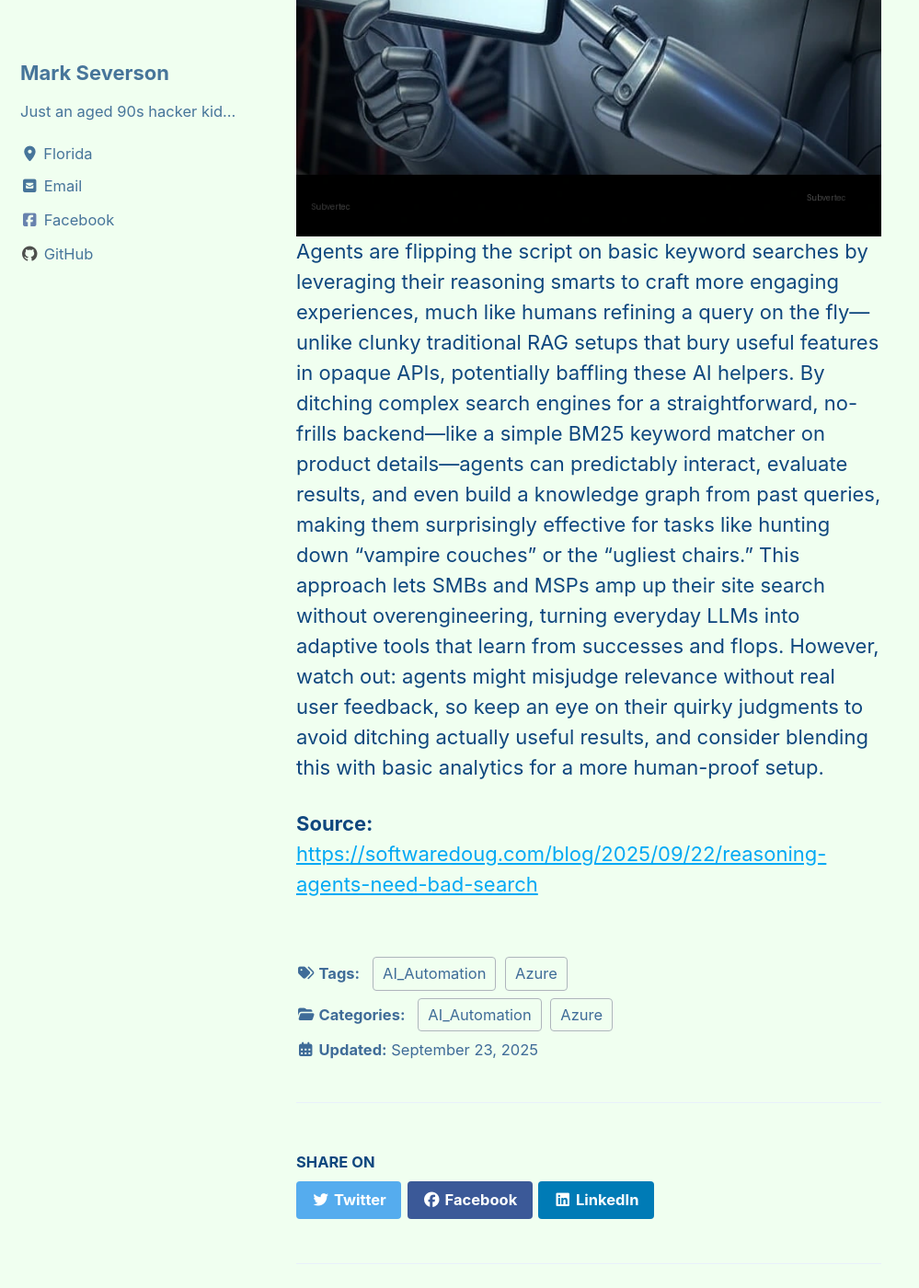
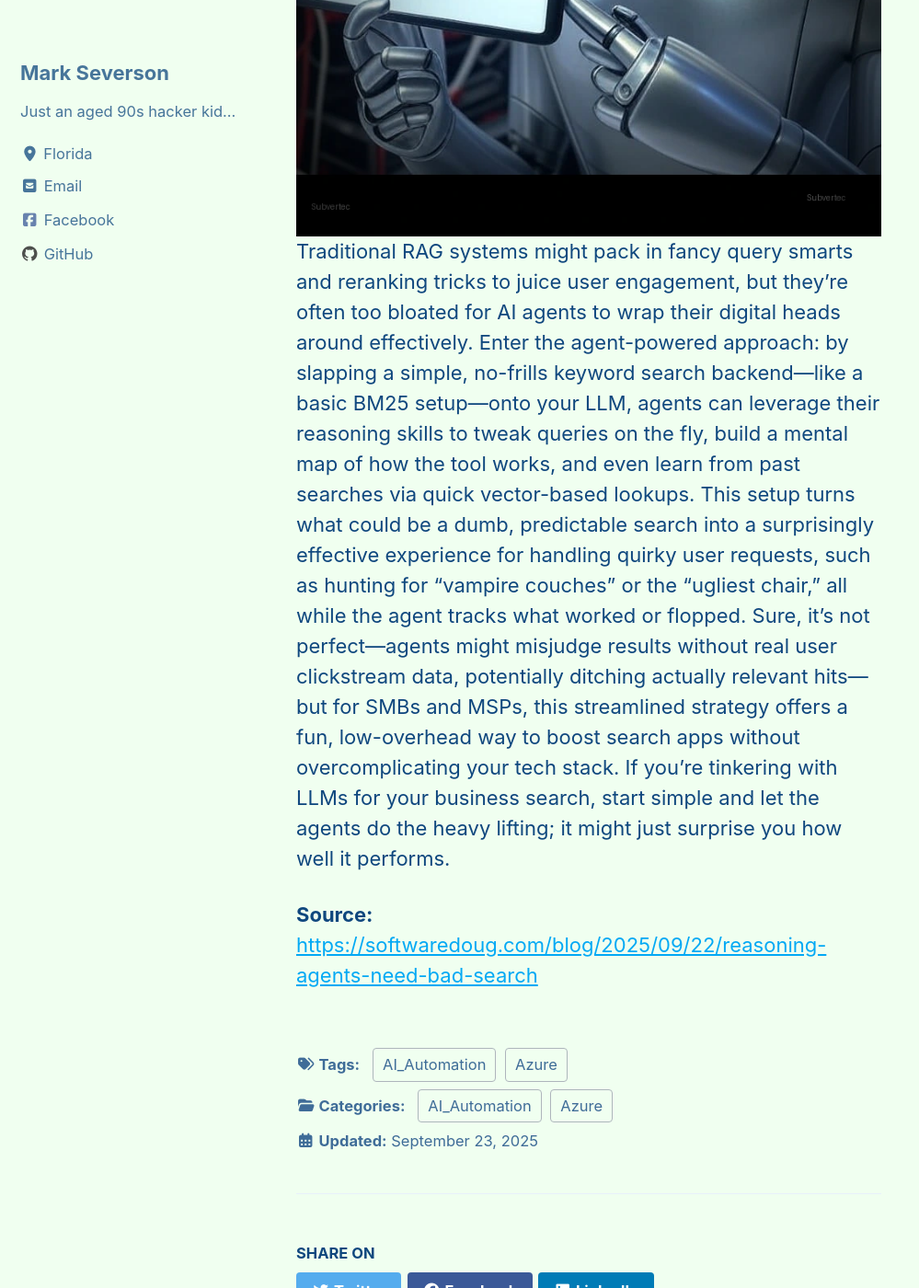
Before and after one commit to subv3rsiv3/website, a Jekyll site: the page built from _posts/2025-09-23-agents-turn-simple-keyword-search-into-compelling-search-experiences.md, in a window 1280 px wide and 1400 px high, scrolled down 1311 px. Shown: the whole window at 92% size, without its empty margins (0-999 px from the left). Built offline with Jekyll 4.4.1, drawn with Linux system fonts in a browser that asks for light colours; cached includes are drawn as plain includes; some of the changed text lies outside the part shown.

Commit message:
Publish: Agents turn simple keyword search into compelling search experiences

```diff
--- a/_posts/2025-09-23-agents-turn-simple-keyword-search-into-compelling-search-experiences.md
+++ b/_posts/2025-09-23-agents-turn-simple-keyword-search-into-compelling-search-experiences.md
@@ -1,10 +1,10 @@
 ---
 layout: single
 title: Agents turn simple keyword search into compelling search experiences
-date: '2025-09-23 14:00:57 '
-excerpt: Agents are flipping the script on basic keyword searches by leveraging their reasoning smarts to craft more engaging experiences, much like humans refining a query on the fly—unlike clunky traditional RAG setups that bury useful features in
+date: '2025-09-23 14:47:31 '
+excerpt: 'Traditional RAG systems might pack in fancy query smarts and reranking tricks to juice user engagement, but they''re often too bloated for AI agents to wrap their digital heads around effectively. Enter the agent-powered approach: by slappin'
 seo_title: Agents turn simple keyword search into compelling search experiences
-seo_description: Agents are flipping the script on basic keyword searches by leveraging their reasoning smarts to craft more engaging experiences, much like humans refining
+seo_description: Traditional RAG systems might pack in fancy query smarts and reranking tricks to juice user engagement, but they're often too bloated for AI agents to wrap
 categories:
 - Azure
 - AI_Automation
@@ -22,6 +22,6 @@ twitter_image: /assets/images/agents-turn-simple-keyword-search-into-compelling-
 ---
 
 ![Agents turn simple keyword search into compelling search experiences](/assets/images/agents-turn-simple-keyword-search-into-compelling-search-experiences-hero.webp)
-Agents are flipping the script on basic keyword searches by leveraging their reasoning smarts to craft more engaging experiences, much like humans refining a query on the fly—unlike clunky traditional RAG setups that bury useful features in opaque APIs, potentially baffling these AI helpers. By ditching complex search engines for a straightforward, no-frills backend—like a simple BM25 keyword matcher on product details—agents can predictably interact, evaluate results, and even build a knowledge graph from past queries, making them surprisingly effective for tasks like hunting down "vampire couches" or the "ugliest chairs." This approach lets SMBs and MSPs amp up their site search without overengineering, turning everyday LLMs into adaptive tools that learn from successes and flops. However, watch out: agents might misjudge relevance without real user feedback, so keep an eye on their quirky judgments to avoid ditching actually useful results, and consider blending this with basic analytics for a more human-proof setup.
+Traditional RAG systems might pack in fancy query smarts and reranking tricks to juice user engagement, but they're often too bloated for AI agents to wrap their digital heads around effectively. Enter the agent-powered approach: by slapping a simple, no-frills keyword search backend—like a basic BM25 setup—onto your LLM, agents can leverage their reasoning skills to tweak queries on the fly, build a mental map of how the tool works, and even learn from past searches via quick vector-based lookups. This setup turns what could be a dumb, predictable search into a surprisingly effective experience for handling quirky user requests, such as hunting for "vampire couches" or the "ugliest chair," all while the agent tracks what worked or flopped. Sure, it's not perfect—agents might misjudge results without real user clickstream data, potentially ditching actually relevant hits—but for SMBs and MSPs, this streamlined strategy offers a fun, low-overhead way to boost search apps without overcomplicating your tech stack. If you're tinkering with LLMs for your business search, start simple and let the agents do the heavy lifting; it might just surprise you how well it performs.
 
 **Source:** [https://softwaredoug.com/blog/2025/09/22/reasoning-agents-need-bad-search](https://softwaredoug.com/blog/2025/09/22/reasoning-agents-need-bad-search)
```
